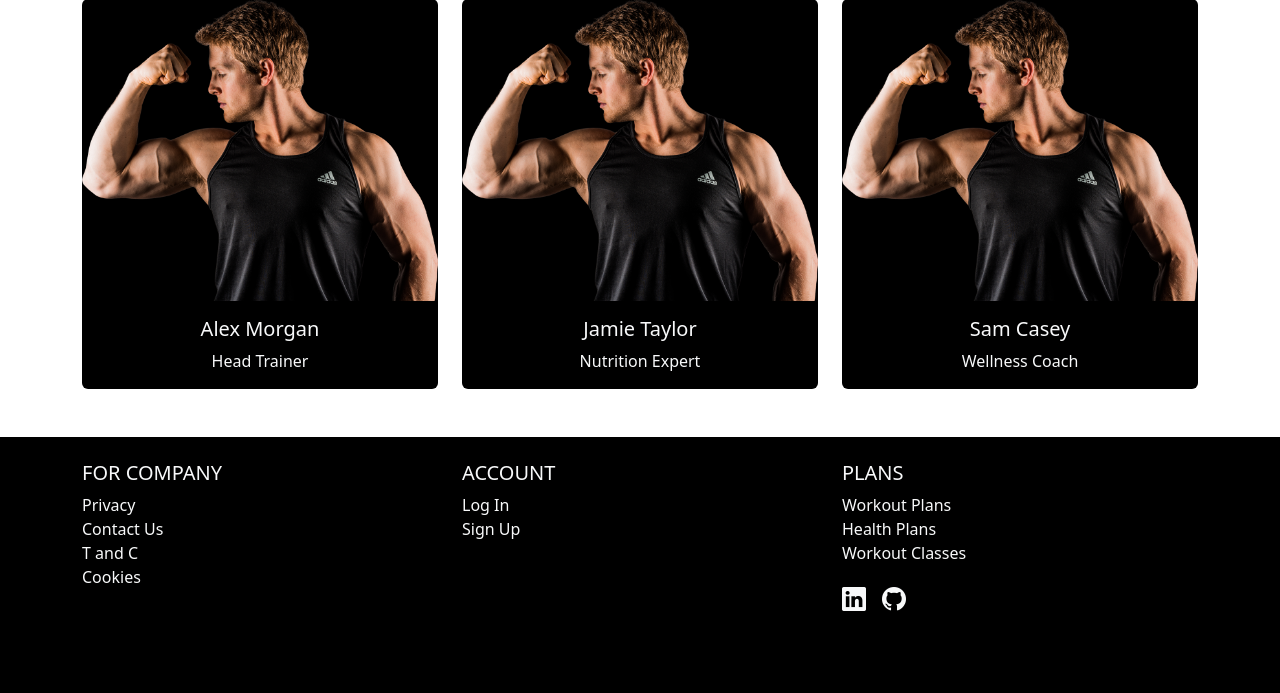
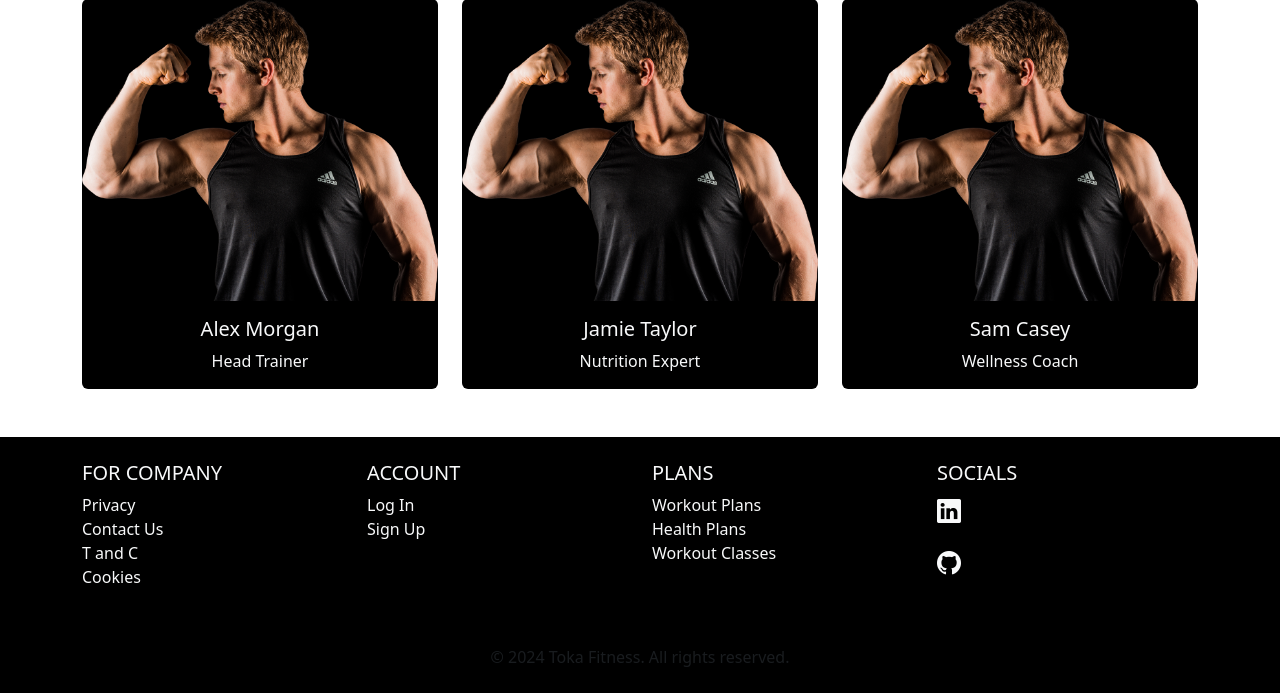
Before and after one commit to b0ssbota/toka3, a Django app: page /aboutus/ in a window 1280 px wide. Shown: the part 1606-2299 px from the top of the page. Before the commit the page ends 2217 px from the top, so only its background shows below. Run offline with Django 5.2, Linux system fonts and the light colour scheme; some libraries are stand-ins or nearby versions.

Commit message:
footer fixed

```diff
--- a/toka/templates/base.html
+++ b/toka/templates/base.html
@@ -85,12 +85,11 @@
     {% endblock content %}
 </main>
 
-<!-- Footer (sticky at bottom) -->
 <footer class="bg-black py-4 mt-auto">
     <div class="container text-light">
       <div class="row">
-        <!-- Section 1: Company Links (unchanged) -->
-        <div class="col-md-4 mb-3">
+        <!-- Column 1: For Company -->
+        <div class="col-md-3 mb-3">
           <h5 class="text-uppercase">for company</h5>
           <ul class="list-unstyled">
             <li>
@@ -108,15 +107,9 @@
           </ul>
         </div>
 
-        <!-- Section 2: Log In / Sign Up or Sign Out -->
-        <div class="col-md-4 mb-3">
-            <h5 class="text-uppercase">
-            {% if user.is_authenticated %}
-                Account
-            {% else %}
-                Account
-            {% endif %}
-            </h5>
+        <!-- Column 2: Account -->
+        <div class="col-md-3 mb-3">
+          <h5 class="text-uppercase">Account</h5>
           <ul class="list-unstyled">
             {% if user.is_authenticated %}
               <li>
@@ -133,8 +126,8 @@
           </ul>
         </div>
 
-
-        <div class="col-md-4 mb-3">
+        <!-- Column 3: Plans -->
+        <div class="col-md-3 mb-3">
           <h5 class="text-uppercase">Plans</h5>
           <ul class="list-unstyled">
             <li>
@@ -147,12 +140,16 @@
               <a class="text-light text-decoration-none" href="{% url 'workout_list' %}">Workout Classes</a>
             </li>
           </ul>
-            <!-- Social Icons -->
-            <div class="d-flex gap-3 mt-3">
+        </div>
+
+        <!-- Column 4: Socials -->
+        <div class="col-md-3 mb-3">
+          <h5 class="text-uppercase">Socials</h5>
+          <div class="d-flex flex-column gap-3 mt-2">
             <a class="text-light fs-4" href="https://www.linkedin.com" target="_blank">
               <i class="bi bi-linkedin"></i>
             </a>
-              <a class="text-light fs-4" href="https://www.github.com" target="_blank">
+            <a class="text-light fs-4" href="https://github.com/b0ssbota" target="_blank">
               <i class="bi bi-github"></i>
             </a>
           </div>
@@ -160,6 +157,8 @@
       </div>
     </div>
 
+    <div class="container text-center mt-4">
+      <p class="text-muted mb-0">© 2024 Toka Fitness. All rights reserved.</p>
   </footer>
 
 
```
Lines whose indentation alone changed are shown as unchanged.
